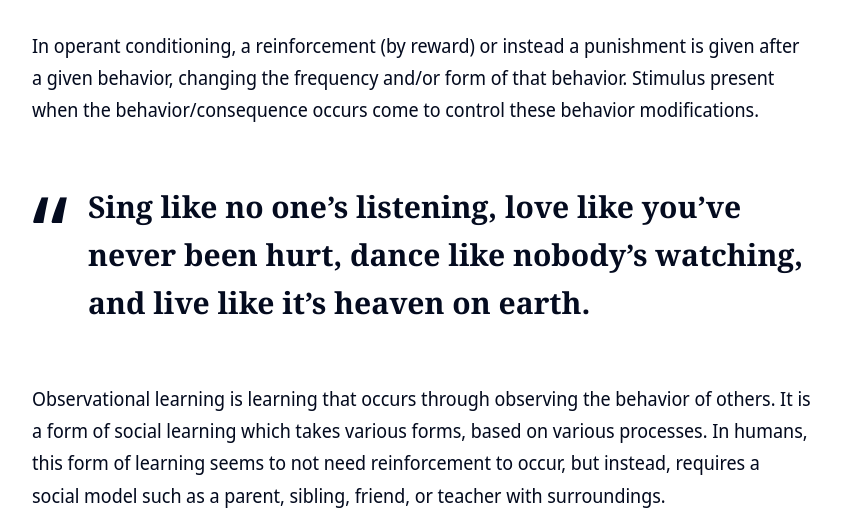
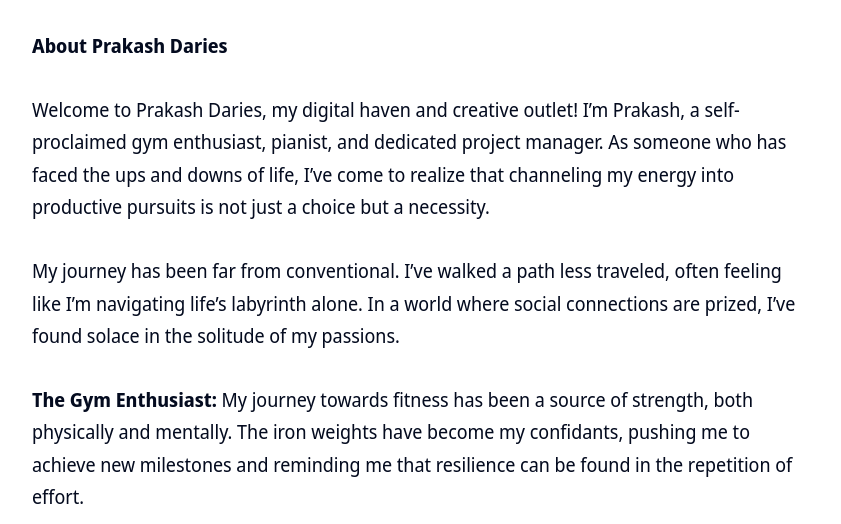
Before and after one commit to PrakasRavichandran/dairy-blog, a Jekyll site: the page built from _pages/about.md, in a window 1280 px wide and 1400 px high, scrolled down 667 px. Shown: the part 163-687 px from the top of the window, without its empty margins (218-1059 px from the left). Built offline with Jekyll 4.4.1, drawn with Linux system fonts in a browser that asks for light colours; nearby versions of some CDN libraries; some of the changed text lies outside the part shown; grey boxes are pictures that could not be loaded.

Commit message:
Update about.md

```diff
--- a/_pages/about.md
+++ b/_pages/about.md
@@ -2,27 +2,24 @@
 layout: page
 title: About
 permalink: /about/
-image: '/images/102.jpg'
+image: '/images/ab.png'
 ---
+**About Prakash Daries**
 
-In operant conditioning, a reinforcement (by reward) or instead a punishment is given after a given behavior, changing the frequency and/or form of that behavior. Stimulus present when the behavior/consequence occurs come to control these behavior modifications.
+Welcome to Prakash Daries, my digital haven and creative outlet! I'm Prakash, a self-proclaimed gym enthusiast, pianist, and dedicated project manager. As someone who has faced the ups and downs of life, I've come to realize that channeling my energy into productive pursuits is not just a choice but a necessity.
 
-> Sing like no one’s listening, love like you’ve never been hurt, dance like nobody’s watching, and live like it’s heaven on earth.
+My journey has been far from conventional. I've walked a path less traveled, often feeling like I'm navigating life's labyrinth alone. In a world where social connections are prized, I've found solace in the solitude of my passions.
 
-Observational learning is learning that occurs through observing the behavior of others. It is a form of social learning which takes various forms, based on various processes. In humans, this form of learning seems to not need reinforcement to occur, but instead, requires a social model such as a parent, sibling, friend, or teacher with surroundings.
+**The Gym Enthusiast:** My journey towards fitness has been a source of strength, both physically and mentally. The iron weights have become my confidants, pushing me to achieve new milestones and reminding me that resilience can be found in the repetition of effort.
 
-<div class="gallery-box">
-  <div class="gallery">
-    <img src="/images/103.jpg" loading="lazy">
-    <img src="/images/104.jpg" loading="lazy">
-  </div>
-  <em>Gallery / <a href="https://unsplash.com/" target="_blank">Unsplash</a></em>
-</div>
+**The Pianist:** Music has been my companion in moments of solitude. The piano keys have whispered secrets of emotion and artistry, providing me with a means of expression when words fall short. The melodies I create resonate not only in my heart but in the hearts of those who listen.
 
-Nonformal learning is organized learning outside the formal learning system. For example, learning by coming together with people with similar interests and exchanging viewpoints, in clubs or in (international) youth organizations, workshops.
+**The Project Manager:** In the world of deadlines and deliverables, I've honed my skills as a project manager. The chaos of planning and execution is where I thrive, finding satisfaction in turning ideas into reality.
 
-Informal learning is less structured than "nonformal" one. It may occur through the experience of day-to-day situations (for example, one would learn to look ahead while walking because of the danger inherent in not paying attention to where one is going). It is learning from life, during a meal at the table with parents, play, exploring, etc.
+Life has thrown its share of challenges my way, especially in the past five months. The pain and heartache I've endured have left indelible scars, but they've also ignited a fire within me to protect myself from those haunting memories. Prakash Daries is my sanctuary, a place where I can share my thoughts, experiences, and the lessons I've learned along the way.
 
-<p><iframe src="https://player.vimeo.com/video/148003889?h=d36b8b4cbb" loading="lazy" width="640" height="360" frameborder="0" allowfullscreen></iframe></p>
+Through this blog, I aim to inspire and connect with those who, like me, have experienced loneliness, setbacks, and adversity. Together, we can navigate life's unpredictable journey and find strength in our passions and pursuits. Join me as I document my ongoing transformation, share my insights, and explore the infinite possibilities that life has to offer.
 
-The educational system may use a combination of formal, informal, and nonformal learning methods. The UN and EU recognize these different forms of learning (cf. links below). In some schools, students can get points that count in the formal-learning systems if they get work done in informal-learning circuits. They may be given time to assist international youth workshops and training courses, on the condition they prepare, contribute, share, and can prove this offered valuable new insight, helped to acquire new skills, a place to experience.
+Thank you for joining me on this adventure. Let's embark on this journey of self-discovery and growth together.
+
+>Stay hungry for success, and life will serve you the most satisfying feast.
```
